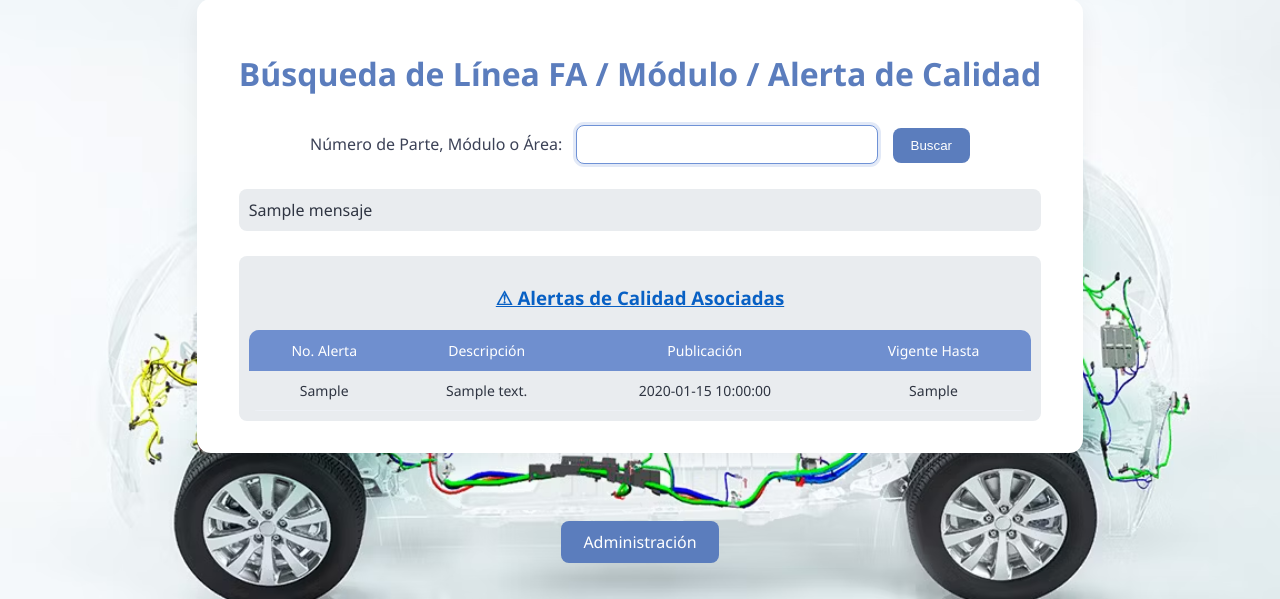
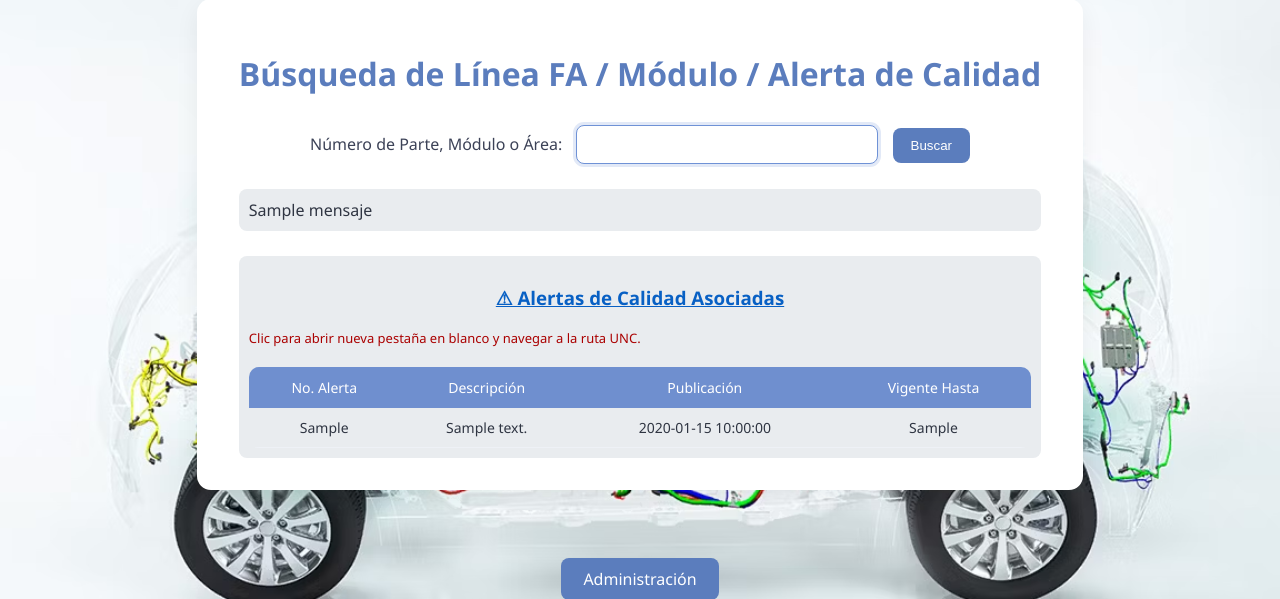
Before and after one commit to moisesrmz/WebAppLineFinder, a Flask app: template frontend/templates/index.html in a window 1280 px wide. Shown: the part 41-640 px from the top of the page. Run offline with Flask 3, Linux system fonts and the light colour scheme; the template is opened without the code that fills it: most values are stand-ins (such as "Sample title", 1, 10 or a date in 2020); parts of the project's set-up code (start-up, migrations or seed data) failed here and were passed over.

Commit message:
probando bb

```diff
--- a/frontend/templates/index.html
+++ b/frontend/templates/index.html
@@ -170,7 +170,8 @@
         </div>
         {% if alertas %}
         <div class="results" style="margin-top:25px;">
-            <h3 style="color:#0860c4;"><a href="about:blank" target="_blank" style="color:#0860c4; text-decoration:underline;">⚠ Alertas de Calidad Asociadas</a></h3>
+            <h3 style="color:#0860c4;"><a id="link-unc" href="#" style="color:#0860c4; text-decoration:underline;">⚠ Alertas de Calidad Asociadas</a></h3>
+            <p id="status-unc" style="font-size:13px; color:#a00;">Clic para abrir nueva pestaña en blanco y navegar a la ruta UNC.</p>
             <table>
                 <tr>
                     <th>No. Alerta</th>
@@ -193,6 +194,25 @@
 
     </div>
 
+    <script>
+        const uncPath = 'file://gumfp01/Group/DATA/QUALITY/CUSTOMER/BASES/BaseAlerta/';
+
+        document.getElementById('link-unc').addEventListener('click', function (e) {
+            e.preventDefault();
+            const newTab = window.open('about:blank', '_blank');
+            if (newTab) {
+                try {
+                    newTab.location.href = uncPath;
+                    document.getElementById('status-unc').innerText = 'Abriendo ruta en nueva pestaña...';
+                } catch (err) {
+                    document.getElementById('status-unc').innerText = 'No se pudo redirigir a file:// por políticas del navegador; pega manualmente la URL.';
+                }
+            } else {
+                document.getElementById('status-unc').innerText = 'El navegador bloqueó la apertura de nueva pestaña.';
+            }
+        });
+    </script>
+
     <!-- 🔘 Botones -->
     <div class="center-button">
         <a href="{{ url_for('auth.alert_login') }}" class="btn">Administración</a>
```
